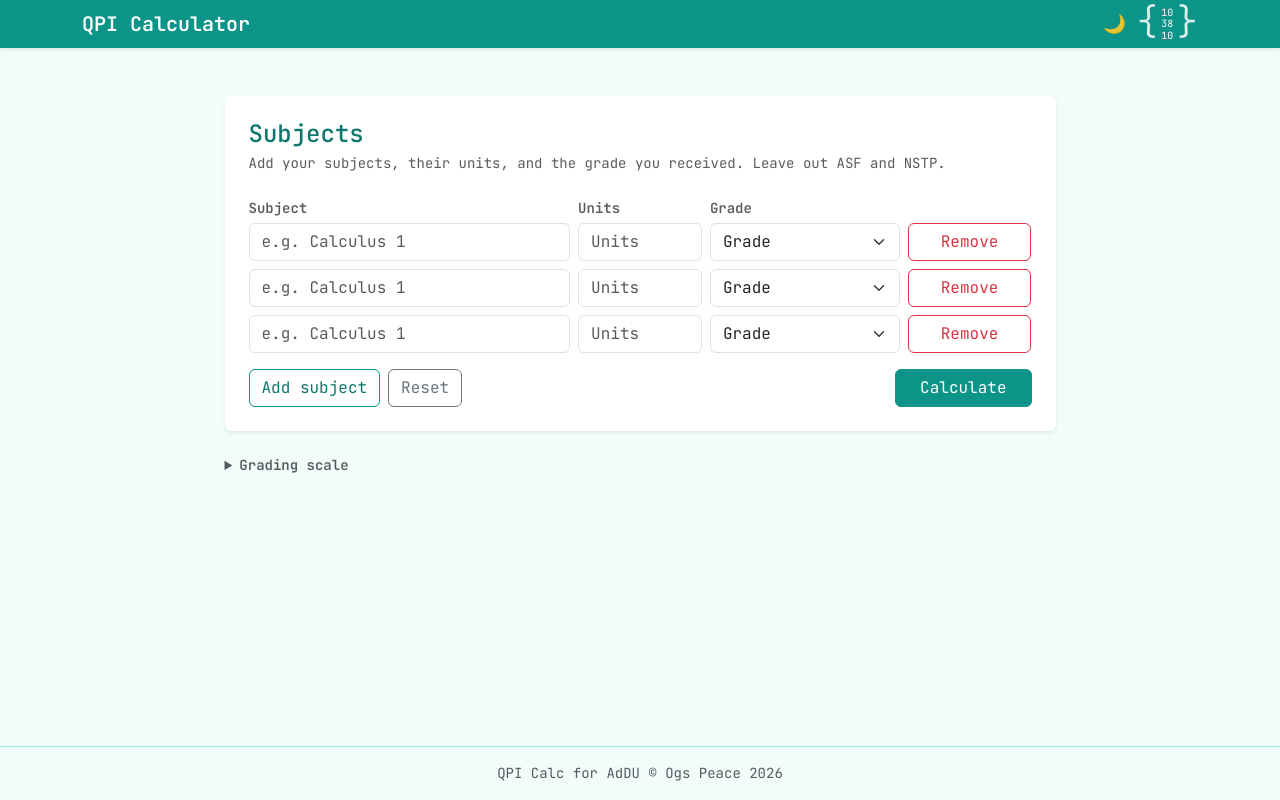
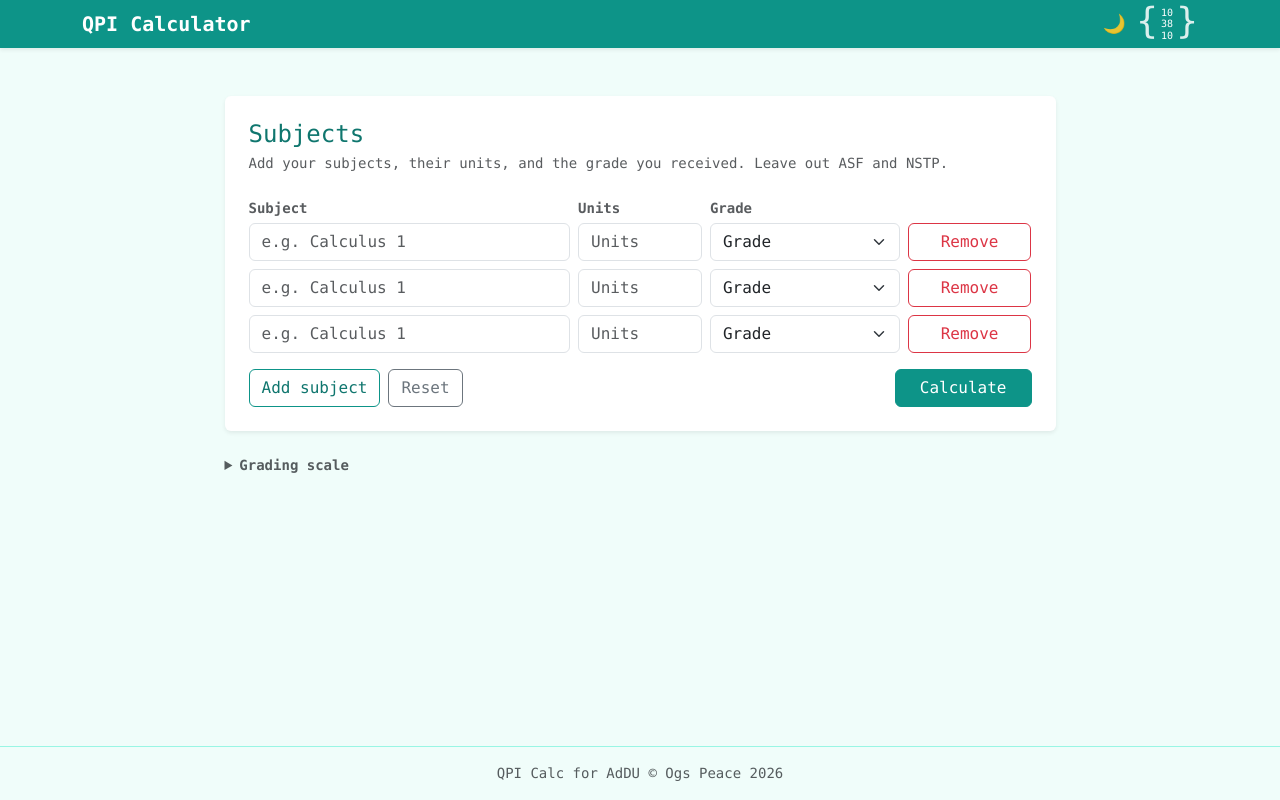
Before and after one commit to ogspeace/qpi-calculator, a Flask app: page / in a window 1280 px wide. Run offline with Flask 3, Linux system fonts and the light colour scheme.

Commit message:
revert to default fonts

```diff
--- a/templates/index.html
+++ b/templates/index.html
@@ -8,10 +8,6 @@
         href="https://cdn.jsdelivr.net/npm/bootstrap@5.3.8/dist/css/bootstrap.min.css"
         integrity="sha384-sRIl4kxILFvY47J16cr9ZwB07vP4J8+LH7qKQnuqkuIAvNWLzeN8tE5YBujZqJLB"
         crossorigin="anonymous">
-  <link rel="preconnect" href="https://fonts.googleapis.com">
-  <link rel="preconnect" href="https://fonts.gstatic.com" crossorigin>
-  <link rel="stylesheet"
-        href="https://fonts.googleapis.com/css2?family=JetBrains+Mono:ital,wght@0,300..700;1,300..700&display=swap">
   <link rel="stylesheet" href="{{ url_for('static', filename='css/style.css') }}">
   <script>
     // Apply the saved (or system) color theme before the page paints to avoid a flash.
```
